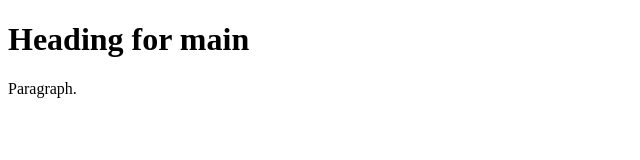
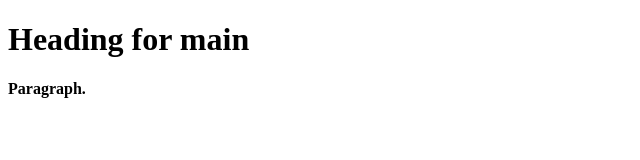
Before and after one commit to alexredko0004/alextest3, a plain HTML site: page index.html in a window 1280 px wide. Shown: the full height of the page, 0-640 px from the left. Drawn offline with Linux system fonts and the light colour scheme.

Commit message:
made bold text for paragraph

```diff
--- a/index.html
+++ b/index.html
@@ -4,7 +4,7 @@
 
 <h1>Heading for main</h1>
 
-<p>Paragraph.</p>
+<p><b>Paragraph.</b></p>
 
 </body>
 </html>
```
